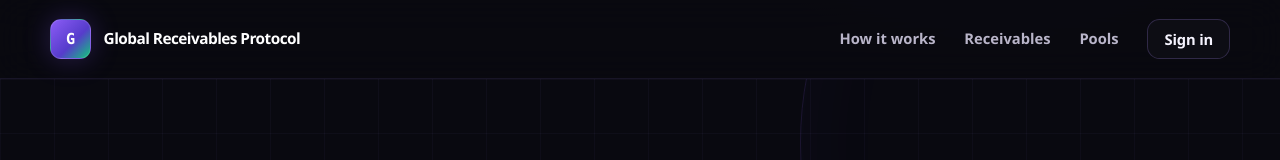
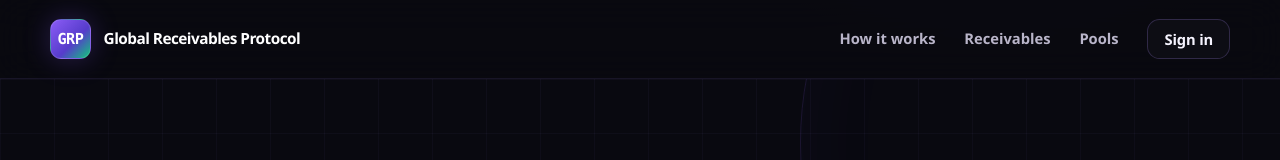
Before and after one commit to 0xlari/global-receivables-protocol, a Next.js app: page / in a window 1280 px wide. Shown: the top 160 px of the page. Built offline with nearby package versions, Linux system fonts and the light colour scheme; no server answers.

Commit message:
design: update GRP brand mark

```diff
--- a/src/components/brand.tsx
+++ b/src/components/brand.tsx
@@ -3,7 +3,7 @@
 export function Brand() {
   return (
     <Link className="brand" href="/" aria-label="Global Receivables Protocol — home">
-      <span className="brand__mark" aria-hidden="true">G</span>
+      <span className="brand__mark" aria-hidden="true">GRP</span>
       <span className="brand__name">
         <strong>Global Receivables Protocol</strong>
       </span>
```
